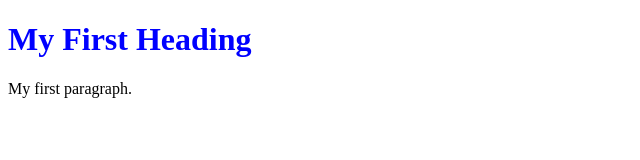
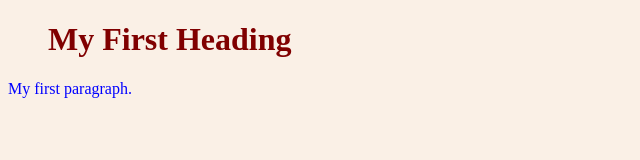
Before and after one commit to betovargas/test-site, a plain HTML site: page index.html in a window 1280 px wide. Shown: the whole page, without its empty margins (0-640 px from the left). Drawn offline with Linux system fonts and the light colour scheme.

Commit message:
Update index.html

```diff
--- a/index.html
+++ b/index.html
@@ -2,11 +2,21 @@
 <html>
     <head>
         <title>Page Title</title>
+        <style>
+  body {
+   background-color: linen;
+        }
+
+  h1 {
+    color: maroon;
+    margin-left: 40px;
+     }
+       </style>
     </head>
     <body>
 
-        <h1 style="color:blue;">My First Heading</h1>
-        <p>My first paragraph.</p>
+        <h1>My First Heading</h1>
+        <p style="color:blue;">My first paragraph.</p>
 
     </body>
 </html>
```
